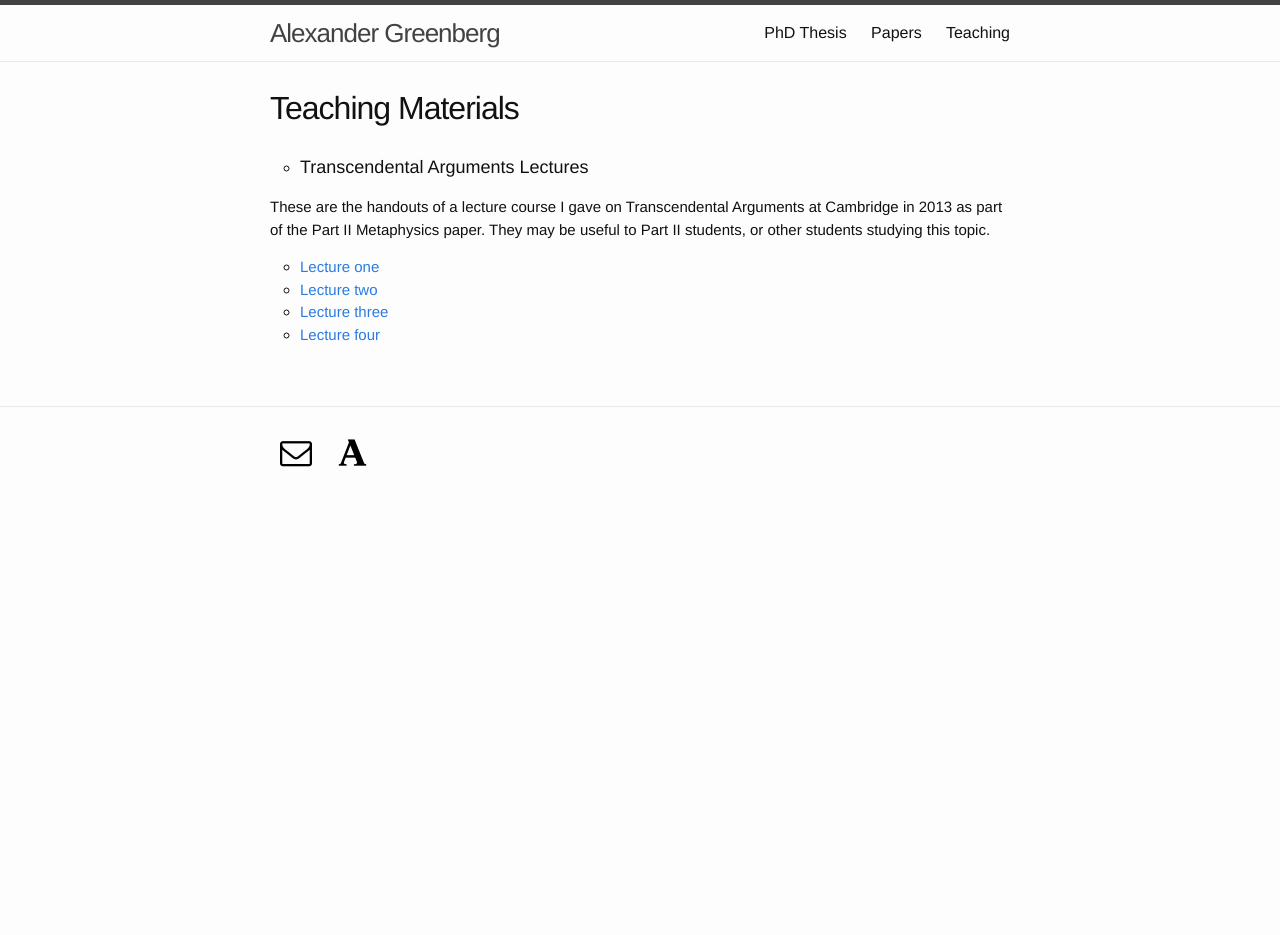
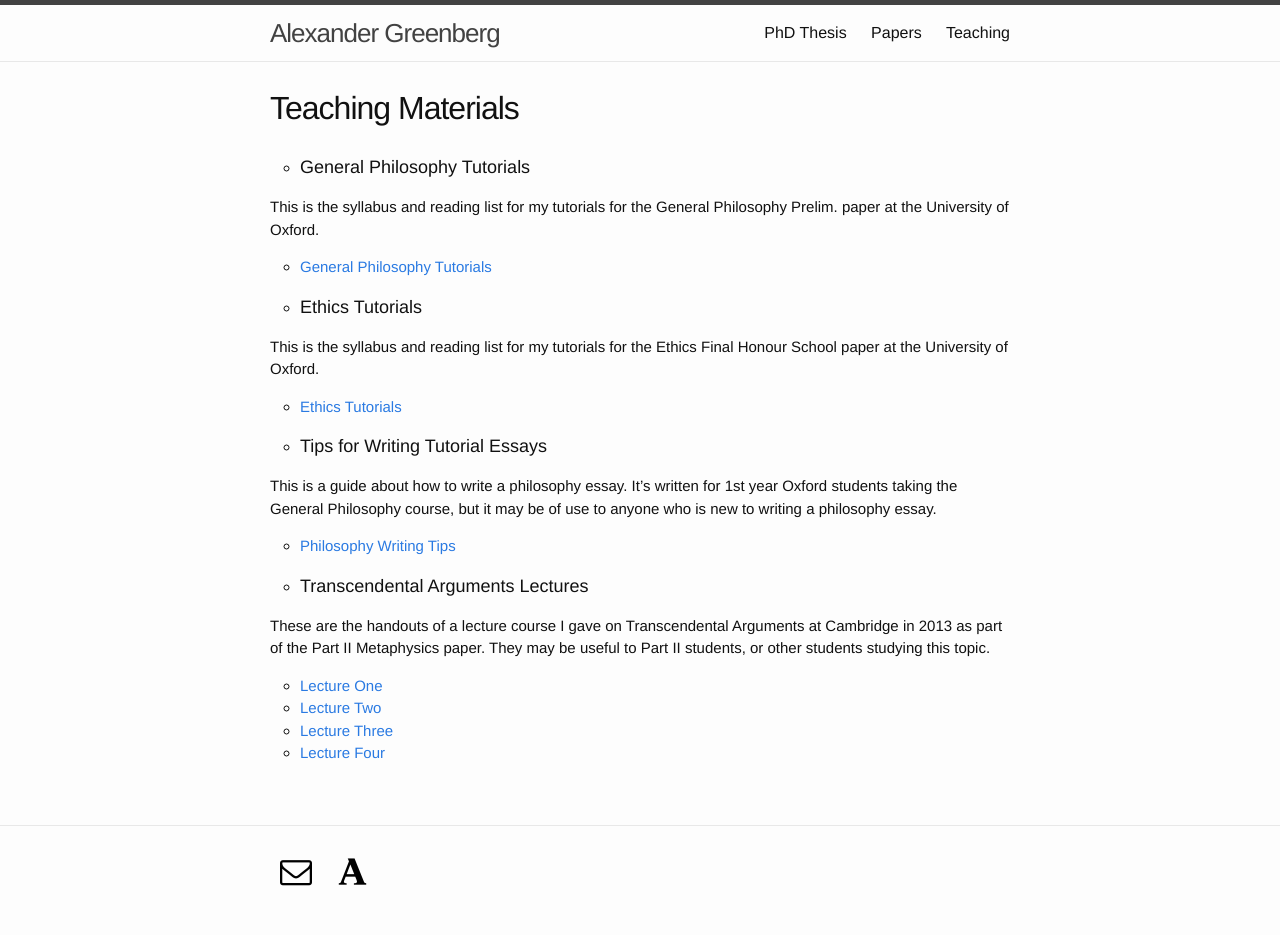
Before and after one commit to alexandergreenberg/alexandergreenberg.github.io, a Jekyll site: the page built from 03_Teaching.md, in a window 1280 px wide. Built offline with Jekyll 4.4.1, drawn with Linux system fonts in a browser that asks for light colours; some web fonts are replaced; before the commit the page ends 900 px from its top, so only the background shows below that.

Commit message:
Update 03_Teaching.md

```diff
--- a/03_Teaching.md
+++ b/03_Teaching.md
@@ -4,11 +4,29 @@ title: Teaching
 permalink: /teaching/
 ---
 
+* #### General Philosophy Tutorials
+
+This is the syllabus and reading list for my tutorials for the General Philosophy Prelim. paper at the University of Oxford.
+
+* [General Philosophy Tutorials](/pdfs/oxford-general-philosophy-tutorials.pdf){:target="_blank"}
+
+* #### Ethics Tutorials
+
+This is the syllabus and reading list for my tutorials for the Ethics Final Honour School paper at the University of Oxford.
+
+* [Ethics Tutorials](/pdfs/oxford-ethics-tutorials.pdf){:target="_blank"}
+
+* #### Tips for Writing Tutorial Essays
+
+This is a guide about how to write a philosophy essay. It's written for 1st year Oxford students taking the General Philosophy course, but it may be of use to anyone who is new to writing a philosophy essay.
+
+* [Philosophy Writing Tips](/pdfs/philosophy-writing-tips.pdf){:target="_blank"}
+
 * #### Transcendental Arguments Lectures
 
 These are the handouts of a lecture course I gave on Transcendental Arguments at Cambridge in 2013 as part of the Part II Metaphysics paper. They may be useful to Part II students, or other students studying this topic.
 
-* [Lecture one](/pdfs/transcendental-arguments-lecture1.pdf){:target="_blank"}
-* [Lecture two](/pdfs/transcendental-arguments-lecture2.pdf){:target="_blank"}
-* [Lecture three](/pdfs/transcendental-arguments-lecture3.pdf){:target="_blank"}
-* [Lecture four](/pdfs/transcendental-arguments-lecture4.pdf){:target="_blank"}
+* [Lecture One](/pdfs/transcendental-arguments-lecture1.pdf){:target="_blank"}
+* [Lecture Two](/pdfs/transcendental-arguments-lecture2.pdf){:target="_blank"}
+* [Lecture Three](/pdfs/transcendental-arguments-lecture3.pdf){:target="_blank"}
+* [Lecture Four](/pdfs/transcendental-arguments-lecture4.pdf){:target="_blank"}
```
